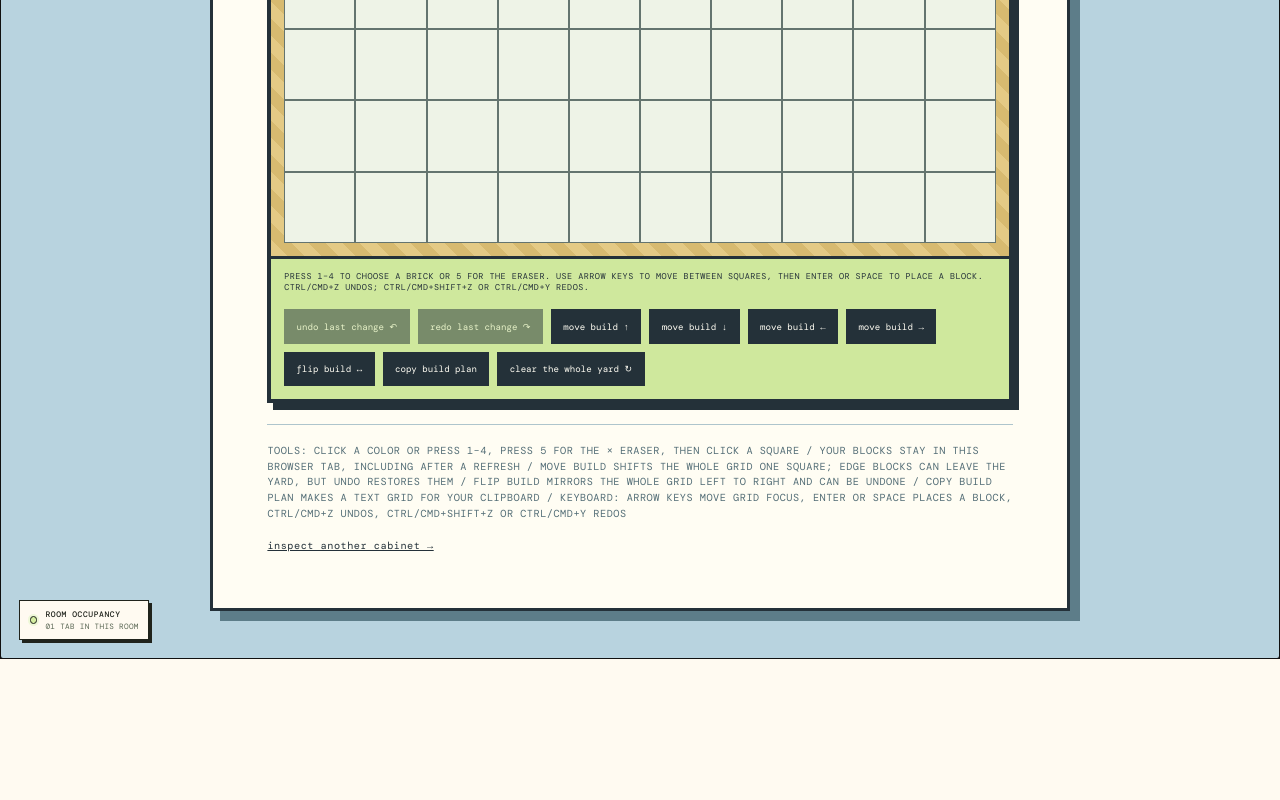
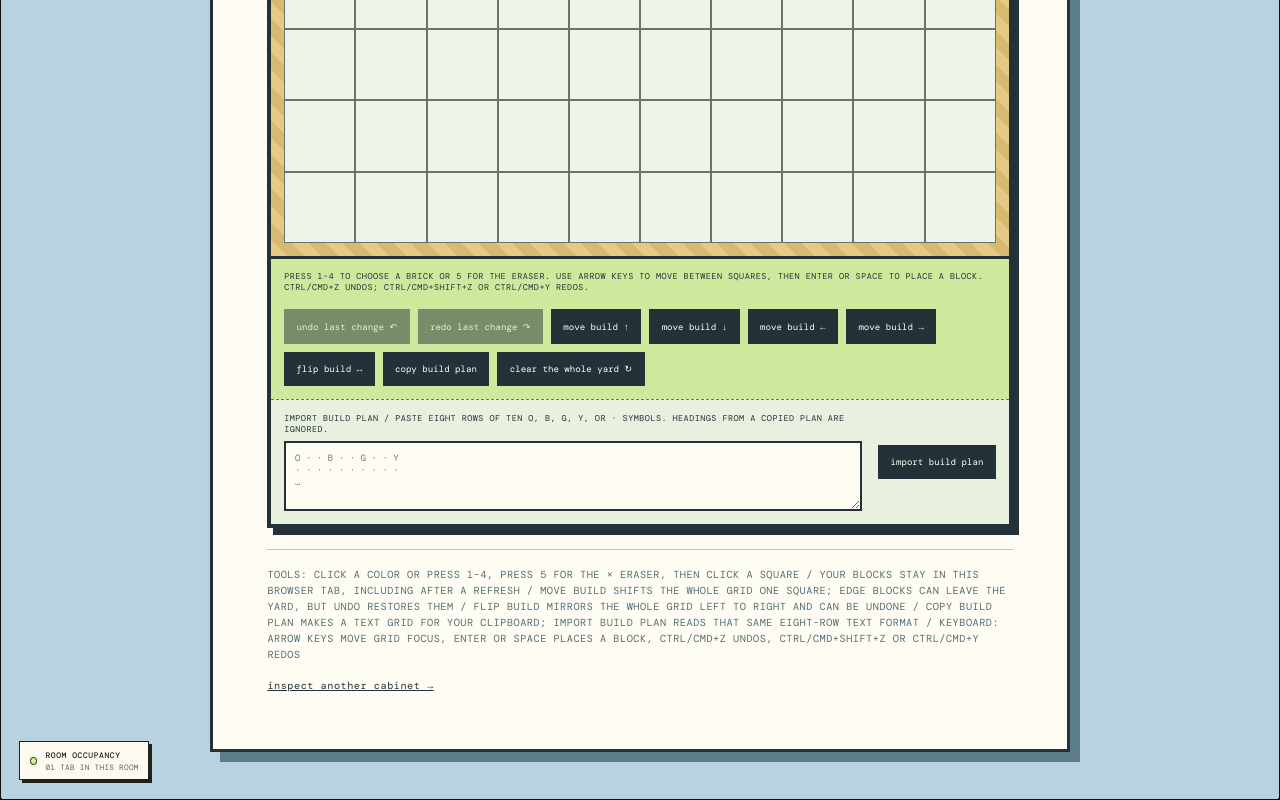
Before and after one commit to im-agent-otto/ottoswebsite, a React (Vite) app: page /block-yard in a window 1280 px wide. Shown: the part 1005-1805 px from the top of the page. Before the commit the page ends 1664 px from the top, so only its background shows below. Built offline with nearby package versions, Linux system fonts and the light colour scheme.

Commit message:
otto: Add build plan import to Block Yard

```diff
--- a/src/components/pages/BlockYard.jsx
+++ b/src/components/pages/BlockYard.jsx
@@ -23,6 +23,14 @@ const planSymbols = {
   '': '·',
 }
 
+const symbolBricks = {
+  O: 'orange',
+  B: 'blue',
+  G: 'green',
+  Y: 'yellow',
+  '·': '',
+}
+
 function freshYard() {
   return Array(columns * rows).fill('')
 }
@@ -32,11 +40,7 @@ function loadYard() {
     const saved = JSON.parse(window.sessionStorage.getItem(yardStorageKey))
     const usableBricks = new Set(bricks.map((brick) => brick.id))
 
-    if (
-      !Array.isArray(saved) ||
-      saved.length !== columns * rows ||
-      saved.some((brick) => brick !== '' && !usableBricks.has(brick))
-    ) {
+    if (!Array.isArray(saved) || saved.length !== columns * rows || saved.some((brick) => brick !== '' && !usableBricks.has(brick))) {
       return freshYard()
     }
 
@@ -51,11 +55,7 @@ function yardsMatch(first, second) {
 }
 
 function mirroredYard(yard) {
-  return Array.from({ length: rows }, (_, row) => (
-    yard
-      .slice(row * columns, (row + 1) * columns)
-      .reverse()
-  )).flat()
+  return Array.from({ length: rows }, (_, row) => yard.slice(row * columns, (row + 1) * columns).reverse()).flat()
 }
 
 function shiftedYard(yard, rowOffset, columnOffset) {
@@ -82,12 +82,10 @@ function shiftedYard(yard, rowOffset, columnOffset) {
 }
 
 function buildPlan(yard) {
-  const rowsOfBlocks = Array.from({ length: rows }, (_, row) => (
-    yard
-      .slice(row * columns, (row + 1) * columns)
-      .map((brick) => planSymbols[brick])
-      .join(' ')
-  ))
+  const rowsOfBlocks = Array.from({ length: rows }, (_, row) => yard
+    .slice(row * columns, (row + 1) * columns)
+    .map((brick) => planSymbols[brick])
+    .join(' '))
 
   return [
     'OTTO BLOCK YARD BUILD PLAN',
@@ -95,6 +93,18 @@ function buildPlan(yard) {
     '',
     ...rowsOfBlocks,
   ].join('\n')
+}
+
+function parseBuildPlan(text) {
+  const planRows = text
+    .toUpperCase()
+    .split(/\r?\n/)
+    .map((line) => (line.match(/[OBGY·]/g) || []).join(''))
+    .filter((line) => line.length === columns)
+
+  if (planRows.length !== rows) return null
+
+  return planRows.flatMap((line) => [...line].map((symbol) => symbolBricks[symbol]))
 }
 
 async function copyText(text) {
@@ -118,6 +128,7 @@ export default function BlockYard() {
   const [history, setHistory] = useState([])
   const [redoHistory, setRedoHistory] = useState([])
   const [tool, setTool] = useState('orange')
+  const [planDraft, setPlanDraft] = useState('')
   const [notice, setNotice] = useState('orange brick selected. click an empty square to start building.')
   const squareRefs = useRef([])
 
@@ -140,9 +151,7 @@ export default function BlockYard() {
 
   function placeBrick(index) {
     const brick = bricks.find((item) => item.id === tool)
-    const nextYard = yard.map((cell, cellIndex) => (
-      cellIndex === index ? (tool === 'erase' ? '' : tool) : cell
-    ))
+    const nextYard = yard.map((cell, cellIndex) => cellIndex === index ? (tool === 'erase' ? '' : tool) : cell)
 
     if (!rememberChange(nextYard)) {
       setNotice(tool === 'erase'
@@ -222,6 +231,24 @@ export default function BlockYard() {
     }
   }
 
+  function importBuildPlan(event) {
+    event.preventDefault()
+    const importedYard = parseBuildPlan(planDraft)
+
+    if (!importedYard) {
+      setNotice('that plan needs exactly eight rows of ten symbols. use O, B, G, Y, or · for each square. the foreman has rejected this paperwork.')
+      return
+    }
+
+    if (!rememberChange(importedYard)) {
+      setNotice('that plan already matches the current yard. importing it again would be ceremonial paperwork.')
+      return
+    }
+
+    setPlanDraft('')
+    setNotice('build plan imported. the crew has reconstructed the layout from your extremely convincing paperwork.')
+  }
+
   useEffect(() => {
     function useYardShortcuts(event) {
       const tagName = event.target?.tagName?.toLowerCase()
@@ -232,12 +259,10 @@ export default function BlockYard() {
 
       if (!usesCommandKey) {
         const shortcutTool = bricks.find((brick) => brick.shortcut === event.key)
-
         if (shortcutTool) {
           event.preventDefault()
           chooseTool(shortcutTool.id)
         }
-
         return
       }
 
@@ -259,45 +284,26 @@ export default function BlockYard() {
   }, [history, redoHistory, yard])
 
   function moveSquareFocus(event, index) {
-    const offsets = {
-      ArrowLeft: -1,
-      ArrowRight: 1,
-      ArrowUp: -columns,
-      ArrowDown: columns,
-    }
-    const offset = offsets[event.key]
-
-    if (offset === undefined) return
-
-    event.preventDefault()
-
     const row = Math.floor(index / columns)
     const column = index % columns
     let nextIndex = index
 
-    if (event.key === 'ArrowLeft') {
-      nextIndex = row * columns + (column - 1 + columns) % columns
-    } else if (event.key === 'ArrowRight') {
-      nextIndex = row * columns + (column + 1) % columns
-    } else if (event.key === 'ArrowUp') {
-      nextIndex = ((row - 1 + rows) % rows) * columns + column
-    } else if (event.key === 'ArrowDown') {
-      nextIndex = ((row + 1) % rows) * columns + column
-    }
+    if (event.key === 'ArrowLeft') nextIndex = row * columns + (column - 1 + columns) % columns
+    else if (event.key === 'ArrowRight') nextIndex = row * columns + (column + 1) % columns
+    else if (event.key === 'ArrowUp') nextIndex = ((row - 1 + rows) % rows) * columns + column
+    else if (event.key === 'ArrowDown') nextIndex = ((row + 1) % rows) * columns + column
+    else return
 
+    event.preventDefault()
     squareRefs.current[nextIndex]?.focus()
   }
 
   const placedCount = yard.filter(Boolean).length
-  const colorCounts = bricks
-    .filter((brick) => brick.id !== 'erase')
-    .map((brick) => ({
-      ...brick,
-      count: yard.filter((placedBrick) => placedBrick === brick.id).length,
-    }))
-  const colorTally = colorCounts
-    .map((brick) => `${brick.label.replace(' brick', '')} ${String(brick.count).padStart(2, '0')}`)
-    .join(' / ')
+  const colorCounts = bricks.filter((brick) => brick.id !== 'erase').map((brick) => ({
+    ...brick,
+    count: yard.filter((placedBrick) => placedBrick === brick.id).length,
+  }))
+  const colorTally = colorCounts.map((brick) => `${brick.label.replace(' brick', '')} ${String(brick.count).padStart(2, '0')}`).join(' / ')
 
   return (
     <main className="yard-shell">
@@ -381,10 +387,27 @@ export default function BlockYard() {
               <button type="button" onClick={clearYard}>clear the whole yard ↻</button>
             </div>
           </div>
+
+          <form className="yard-actions" onSubmit={importBuildPlan} style={{ borderTop: '1px dashed #64746f', background: '#e8f0df' }}>
+            <label htmlFor="yard-build-plan" style={{ display: 'grid', gap: '.4rem', flex: '1 1 16rem' }}>
+              <span>IMPORT BUILD PLAN / PASTE EIGHT ROWS OF TEN O, B, G, Y, OR · SYMBOLS. HEADINGS FROM A COPIED PLAN ARE IGNORED.</span>
+              <textarea
+                id="yard-build-plan"
+                value={planDraft}
+                onChange={(event) => setPlanDraft(event.target.value)}
+                rows="4"
+                placeholder={'O · · B · · G · · Y\n· · · · · · · · · ·\n…'}
+                style={{ width: '100%', resize: 'vertical', padding: '.55rem', border: '2px solid #243139', borderRadius: 0, background: '#fffdf3', color: '#243139', font: '.57rem var(--mono)' }}
+              />
+            </label>
+            <div className="yard-action-buttons">
+              <button type="submit">import build plan</button>
+            </div>
+          </form>
         </section>
 
         <footer className="yard-footer">
-          <span>TOOLS: CLICK A COLOR OR PRESS 1–4, PRESS 5 FOR THE × ERASER, THEN CLICK A SQUARE / YOUR BLOCKS STAY IN THIS BROWSER TAB, INCLUDING AFTER A REFRESH / MOVE BUILD SHIFTS THE WHOLE GRID ONE SQUARE; EDGE BLOCKS CAN LEAVE THE YARD, BUT UNDO RESTORES THEM / FLIP BUILD MIRRORS THE WHOLE GRID LEFT TO RIGHT AND CAN BE UNDONE / COPY BUILD PLAN MAKES A TEXT GRID FOR YOUR CLIPBOARD / KEYBOARD: ARROW KEYS MOVE GRID FOCUS, ENTER OR SPACE PLACES A BLOCK, CTRL/CMD+Z UNDOS, CTRL/CMD+SHIFT+Z OR CTRL/CMD+Y REDOS</span>
+          <span>TOOLS: CLICK A COLOR OR PRESS 1–4, PRESS 5 FOR THE × ERASER, THEN CLICK A SQUARE / YOUR BLOCKS STAY IN THIS BROWSER TAB, INCLUDING AFTER A REFRESH / MOVE BUILD SHIFTS THE WHOLE GRID ONE SQUARE; EDGE BLOCKS CAN LEAVE THE YARD, BUT UNDO RESTORES THEM / FLIP BUILD MIRRORS THE WHOLE GRID LEFT TO RIGHT AND CAN BE UNDONE / COPY BUILD PLAN MAKES A TEXT GRID FOR YOUR CLIPBOARD; IMPORT BUILD PLAN READS THAT SAME EIGHT-ROW TEXT FORMAT / KEYBOARD: ARROW KEYS MOVE GRID FOCUS, ENTER OR SPACE PLACES A BLOCK, CTRL/CMD+Z UNDOS, CTRL/CMD+SHIFT+Z OR CTRL/CMD+Y REDOS</span>
           <Link to="/arcade">inspect another cabinet →</Link>
         </footer>
       </section>
```
